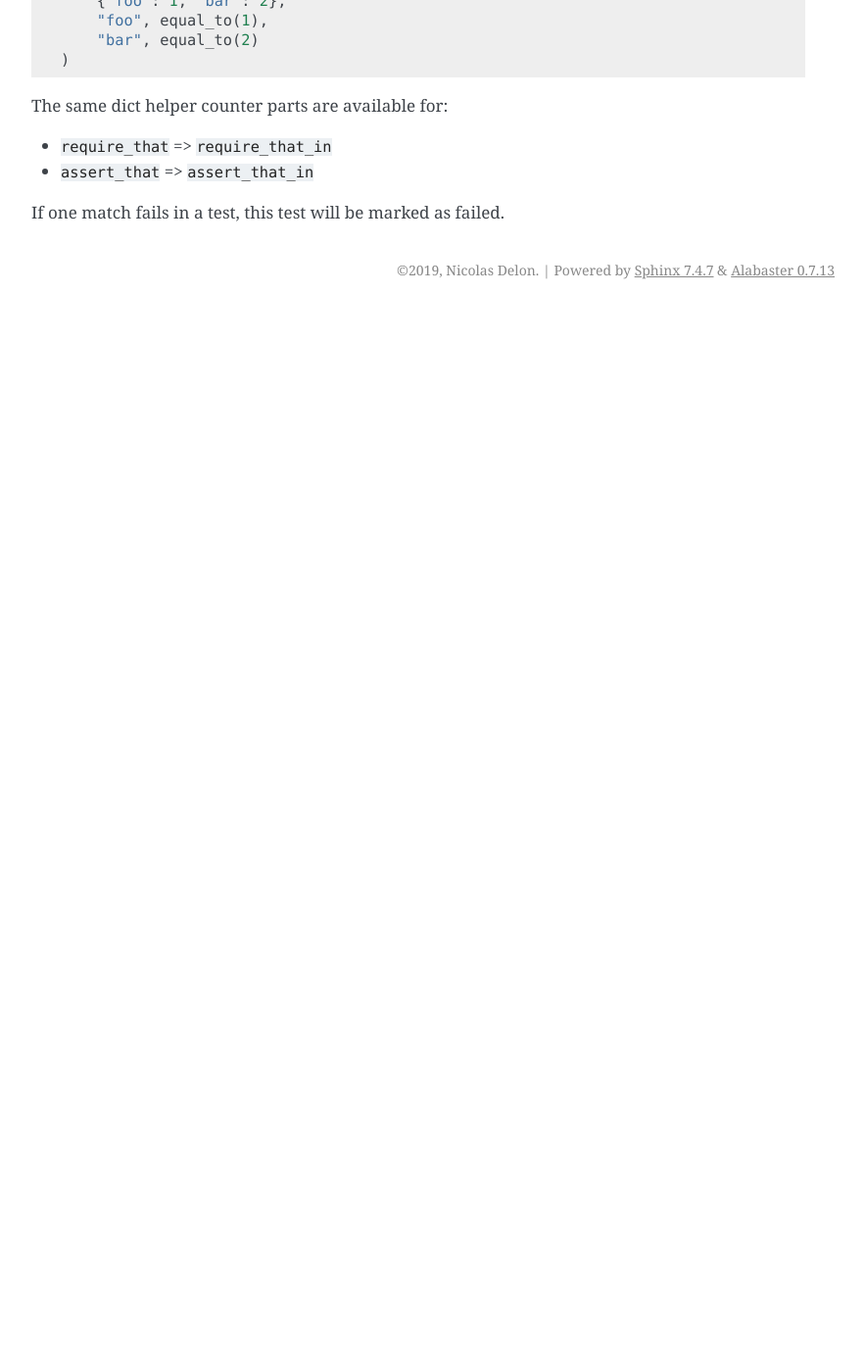
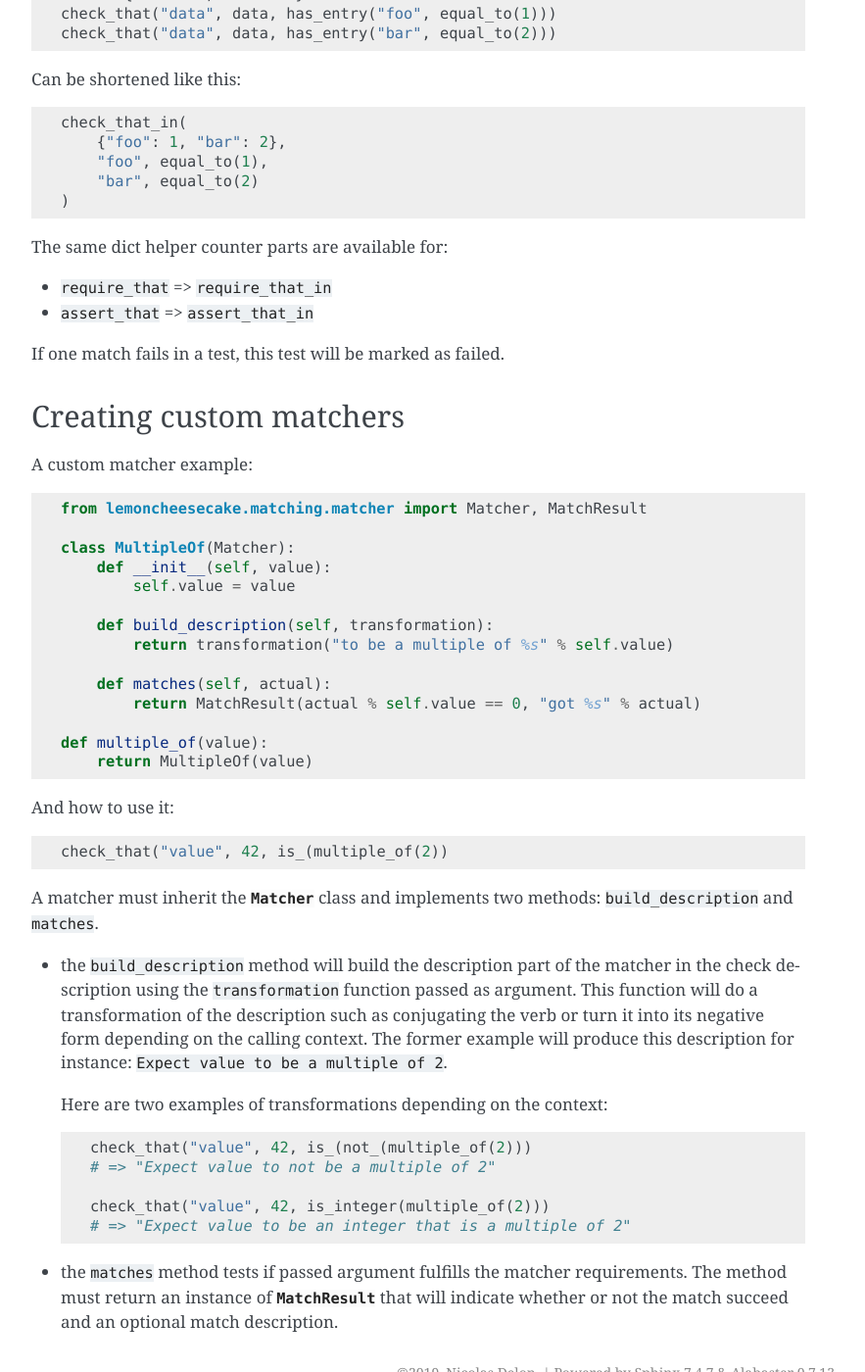
Before and after one commit to lemoncheesecake/lemoncheesecake, a Sphinx documentation site: the page built from doc/matchers.rst, in a window 1280 px wide and 1400 px high, scrolled down 2128 px. Shown: the whole window at 98% size, without its empty margins (363-1246 px from the left). Built offline with Sphinx 7.4.7, drawn with Linux system fonts in a browser that asks for light colours; before the commit the page ends 2443 px from its top, so only the background shows below that; some of the changed text lies outside the part shown.

Commit message:
doc: add documentation on custom matchers

```diff
--- a/doc/matchers.rst
+++ b/doc/matchers.rst
@@ -5,6 +5,9 @@ Matchers
 
 Lemoncheesecake comes with support of matchers, a feature inspired by
 `Hamcrest <http://hamcrest.org/>`_ / `PyHamcrest <https://github.com/hamcrest/PyHamcrest>`_.
+
+The matchers
+------------
 
 The following stock matchers are available:
 
@@ -97,6 +100,8 @@ The following stock matchers are available:
   - ``anything()``, ``something()``, ``existing()``: these matchers always succeed whatever the actual value is (only
     the matcher description changes to fit the matcher's name)
 
+The matching operations
+-----------------------
 
 Those matcher are used by a matching function:
 
@@ -138,3 +143,47 @@ The same dict helper counter parts are available for:
 - ``assert_that`` => ``assert_that_in``
 
 If one match fails in a test, this test will be marked as failed.
+
+Creating custom matchers
+------------------------
+
+A custom matcher example::
+
+    from lemoncheesecake.matching.matcher import Matcher, MatchResult
+
+    class MultipleOf(Matcher):
+        def __init__(self, value):
+            self.value = value
+
+        def build_description(self, transformation):
+            return transformation("to be a multiple of %s" % self.value)
+
+        def matches(self, actual):
+            return MatchResult(actual % self.value == 0, "got %s" % actual)
+
+    def multiple_of(value):
+        return MultipleOf(value)
+
+And how to use it::
+
+    check_that("value", 42, is_(multiple_of(2))
+
+A matcher must inherit the :class:`Matcher <lemoncheesecake.matching.matcher.Matcher>` class and implements two methods:
+``build_description`` and ``matches``.
+
+- the ``build_description`` method will build the description part of the matcher in the check description using the ``transformation`` function
+  passed as argument. This function will do a transformation of the description such as conjugating the verb or turn it into its negative
+  form depending on the calling context.
+  The former example will produce this description for instance: ``Expect value to be a multiple of 2``.
+
+  Here are two examples of transformations depending on the context::
+
+      check_that("value", 42, is_(not_(multiple_of(2)))
+      # => "Expect value to not be a multiple of 2"
+
+      check_that("value", 42, is_integer(multiple_of(2)))
+      # => "Expect value to be an integer that is a multiple of 2"
+
+- the ``matches`` method tests if passed argument fulfills the matcher requirements. The method must return an instance of
+  :class:`MatchResult <lemoncheesecake.matching.matcher.MatchResult>` that will indicate whether or not the
+  match succeed and an optional match description.
```
Also changed, not shown: doc/api.rst (+10 -0 lines), 2 other files.
